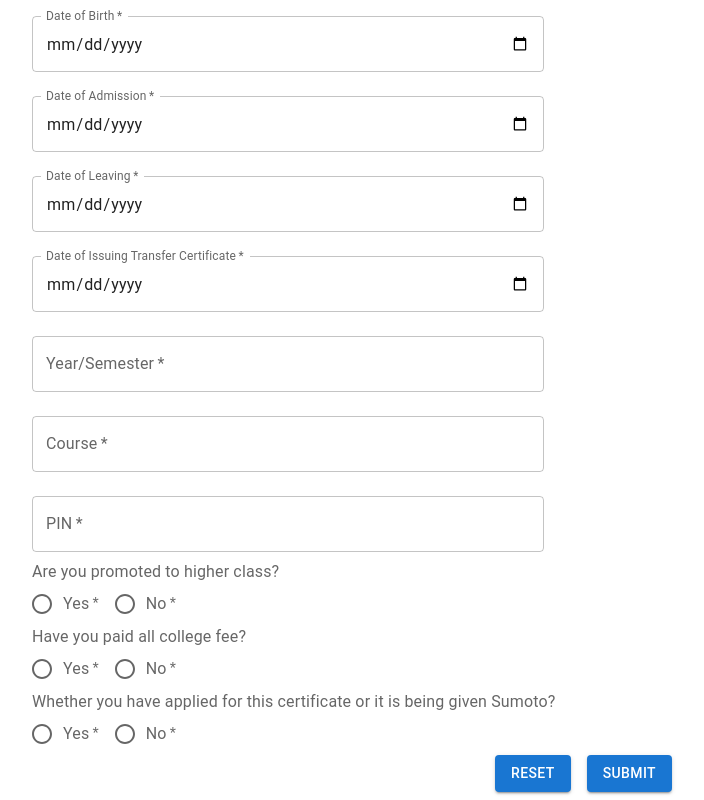
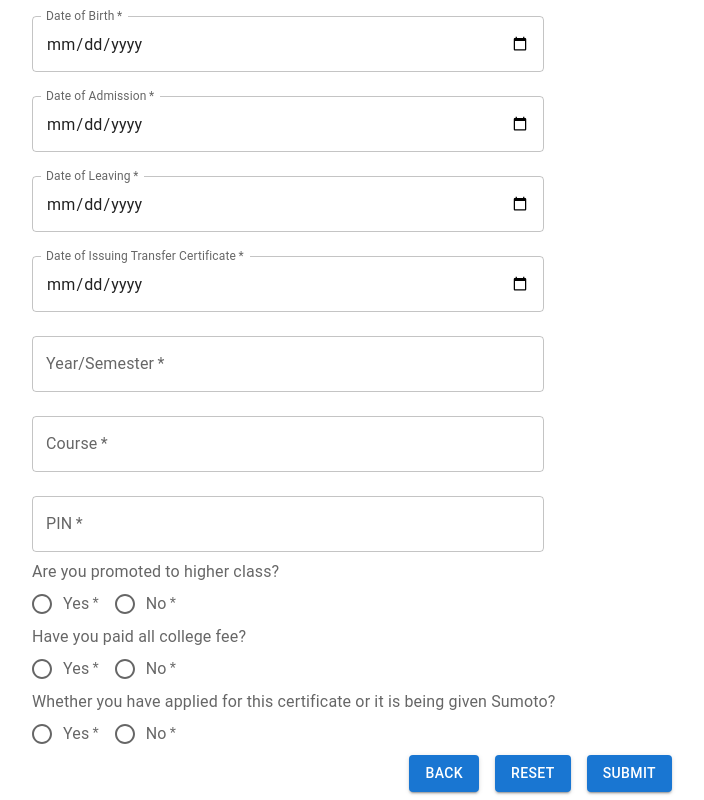
Before and after one commit to Rafiya1207/TC-Generator, a React (Vite) app in the folder frontend/: page / in a window 1280 px wide. Shown: the part 628-1428 px from the top of the page, without its empty margins (288-992 px from the left). Built offline with nearby package versions, Linux system fonts and the light colour scheme.

Commit message:
add back button for TCForm

```diff
--- a/frontend/src/components/Generate TC/TCForm.jsx
+++ b/frontend/src/components/Generate TC/TCForm.jsx
@@ -125,6 +125,7 @@ const TCForm = ({ navigate }) => {
         />
       </div>
 			<div className='align-right'>
+				<MaterialButton label='back' path='/'/>
 				<MaterialButton label='reset' type='reset' onClick={removeUserData} />
 				<MaterialButton label='submit' type='submit' />
 			</div>
```
